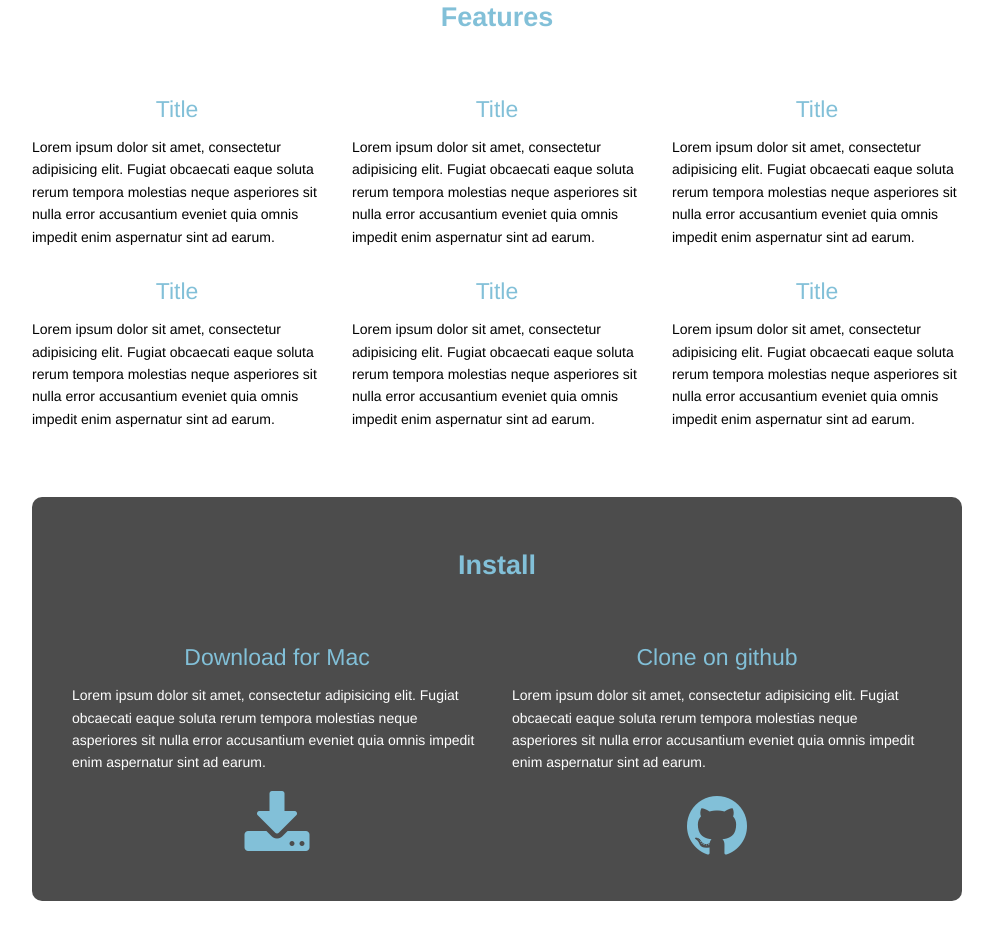
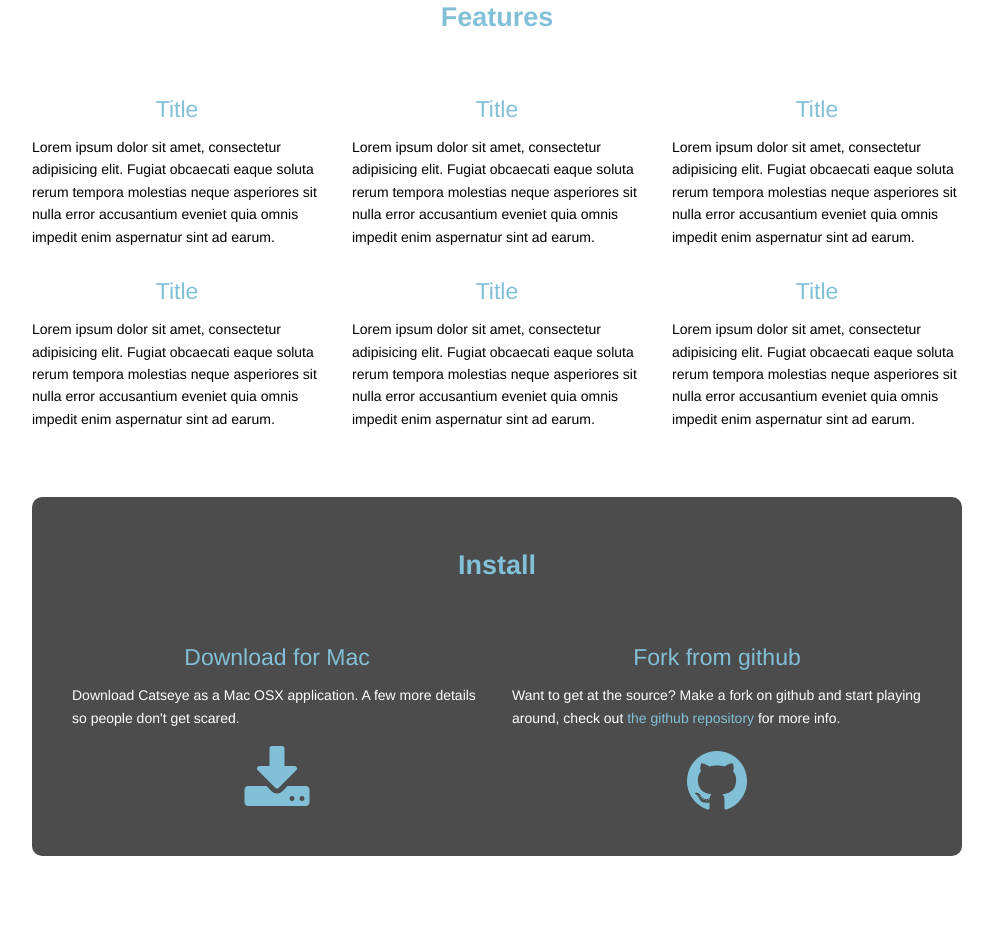
Before and after one commit to EliotSlevin/Catseye-Website, a plain HTML site: page _site/index.html in a window 1280 px wide. Shown: the part 704-1643 px from the top of the page, without its empty margins (143-1136 px from the left). After the commit the page ends 1610 px from the top, so only its background shows below. Drawn offline with Linux system fonts and the light colour scheme; a script that the page names is missing.

Commit message:
Links added

```diff
--- a/_site/assets/css/app.css
+++ b/_site/assets/css/app.css
@@ -58,10 +58,18 @@ h4{
 
 nav ul li{
 	line-height: 100px;
+	text-decoration: none;
 }
+
+a{
+	color:	#82c0d8;
+}
+
 
 a:hover{
 	opacity: 0.5;
+	color:	#82c0d8;
+
 }
 
 a h1:hover{
--- a/_site/feed.xml
+++ b/_site/feed.xml
@@ -5,8 +5,8 @@
     <description></description>
     <link>/</link>
     <atom:link href="/feed.xml" rel="self" type="application/rss+xml" />
-    <pubDate>Wed, 03 Dec 2014 20:39:26 +1300</pubDate>
-    <lastBuildDate>Wed, 03 Dec 2014 20:39:26 +1300</lastBuildDate>
+    <pubDate>Wed, 03 Dec 2014 21:09:26 +1300</pubDate>
+    <lastBuildDate>Wed, 03 Dec 2014 21:09:26 +1300</lastBuildDate>
     <generator>Jekyll v2.4.0</generator>
 
   </channel>
--- a/_site/index.html
+++ b/_site/index.html
@@ -134,14 +134,14 @@
 	<div class="row">
 		<div class="six columns">
 			<h4>Download for Mac</h4>
-			<p>Lorem ipsum dolor sit amet, consectetur adipisicing elit. Fugiat obcaecati eaque soluta rerum tempora molestias neque asperiores sit nulla error accusantium eveniet quia omnis impedit enim aspernatur sint ad earum.</p>
+			<p>Download Catseye as a Mac OSX application. A few more details so people don't get scared.</p>
 			<a class="icon-centered" href="#"> <i class="fa fa-download fa-5x"></i> </a>
 		</div>
 
 		<div class="six columns">
-			<h4>Clone on github</h4>
-			<p>Lorem ipsum dolor sit amet, consectetur adipisicing elit. Fugiat obcaecati eaque soluta rerum tempora molestias neque asperiores sit nulla error accusantium eveniet quia omnis impedit enim aspernatur sint ad earum.</p>
-			<a class="icon-centered" href="#"> <i class="fa fa-github fa-5x"></i> </a>
+			<h4>Fork from github</h4>
+			<p>Want to get at the source? Make a fork on github and start playing around, check out <a href="https://github.com/dougeasterly/CatsEyeE">the github repository</a> for more info.</p>
+			<a class="icon-centered" href="https://github.com/dougeasterly/CatsEyeE/fork"> <i class="fa fa-github fa-5x"></i> </a>
 		</div>
 	</div>
 </section>
--- a/assets/css/app.css
+++ b/assets/css/app.css
@@ -58,10 +58,18 @@ h4{
 
 nav ul li{
 	line-height: 100px;
+	text-decoration: none;
 }
+
+a{
+	color:	#82c0d8;
+}
+
 
 a:hover{
 	opacity: 0.5;
+	color:	#82c0d8;
+
 }
 
 a h1:hover{
```
Also changed, not shown: index.html (+4 -4 lines), _site/assets/images/Patterns/3.png, assets/images/Patterns/3.png.
